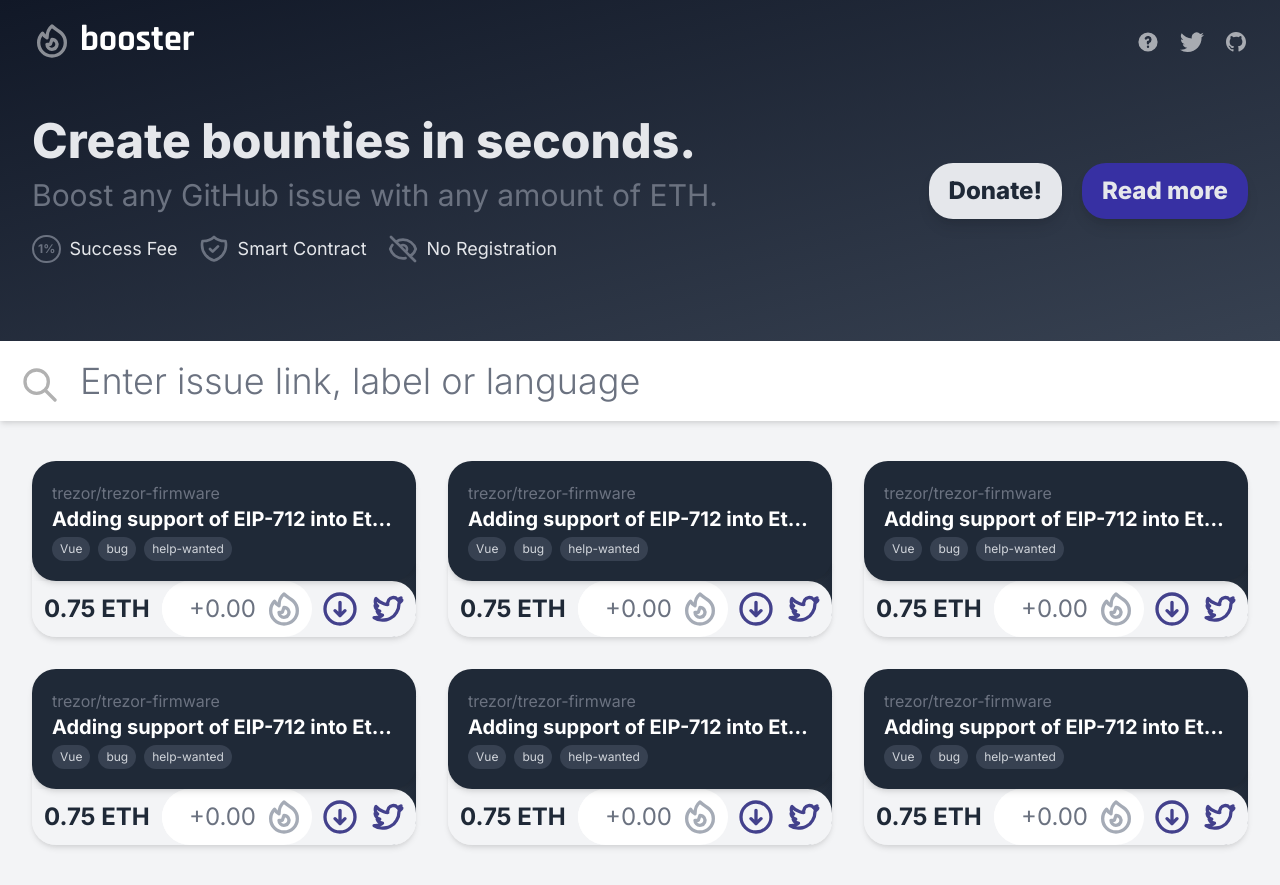
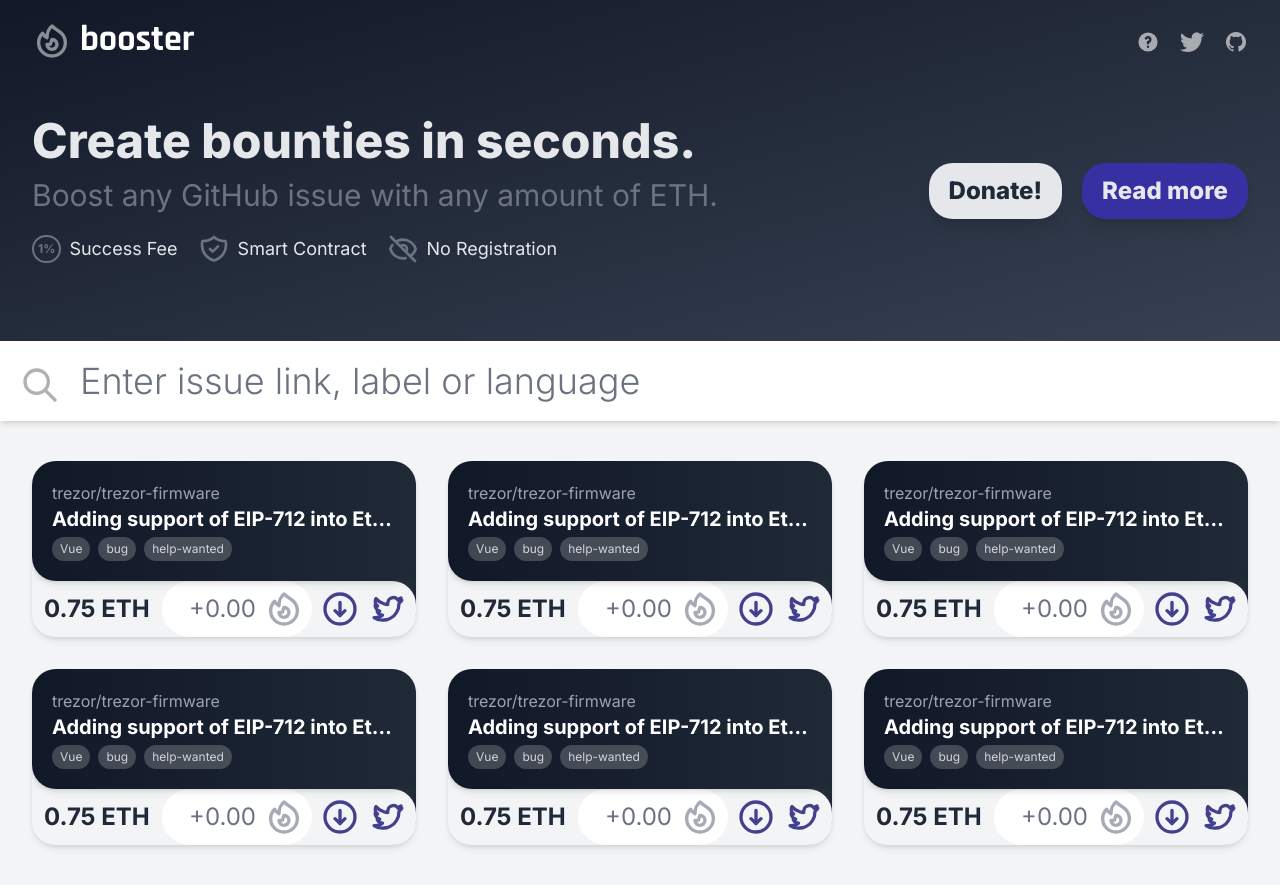
Before and after one commit to web3actions/booster, a Vue app: page / in a window 1280 px wide. Built offline with nearby package versions, Linux system fonts and the light colour scheme.

Commit message:
improved issue style

```diff
--- a/src/components/Issue.vue
+++ b/src/components/Issue.vue
@@ -1,12 +1,12 @@
 <template>
   <div class="relative bg-gradient-to-r from-gray-100 to-gray-800" style="border-radius: 1.7rem">
-    <a href="https://github.com/mktcode/mktcode/issues/3" target="__blank" class="p-5 rounded-3xl shadow-md bg-gray-800 hover:bg-gray-900 text-white block relative z-10">
-      <div class="text-gray-500">trezor/trezor-firmware</div>
+    <a href="https://github.com/mktcode/mktcode/issues/3" target="__blank" class="p-5 rounded-3xl shadow-md bg-gradient-to-r from-gray-900 to-gray-800 hover:from-indigo-900 hover:to-gray-800 text-white block relative z-10">
+      <div class="text-gray-400">trezor/trezor-firmware</div>
       <h3 class="font-bold text-xl truncate">Adding support of EIP-712 into Ethereum app</h3>
       <div class="flex space-x-2 mt-1">
-        <div class="bg-gray-700 rounded-full px-2 py-1 text-xs text-gray-300">Vue</div>
-        <div class="bg-gray-700 rounded-full px-2 py-1 text-xs text-gray-300">bug</div>
-        <div class="bg-gray-700 rounded-full px-2 py-1 text-xs text-gray-300">help-wanted</div>
+        <div class="bg-white bg-opacity-20 rounded-full px-2 py-1 text-xs text-gray-300">Vue</div>
+        <div class="bg-white bg-opacity-20 rounded-full px-2 py-1 text-xs text-gray-300">bug</div>
+        <div class="bg-white bg-opacity-20 rounded-full px-2 py-1 text-xs text-gray-300">help-wanted</div>
       </div>
     </a>
     <div class="rounded-b-3xl shadow-md text-gray-800 relative z-0 -mt-5 pt-5 flex justify-between">
```
